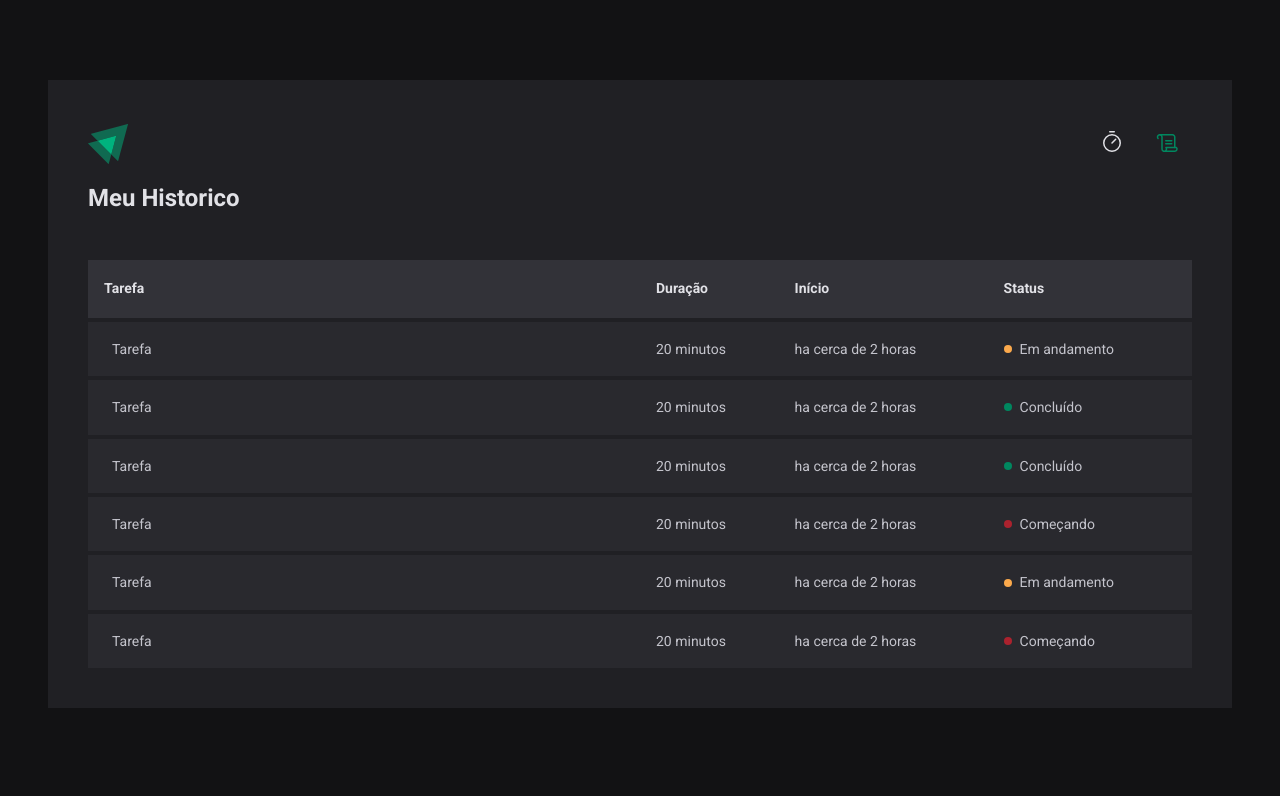
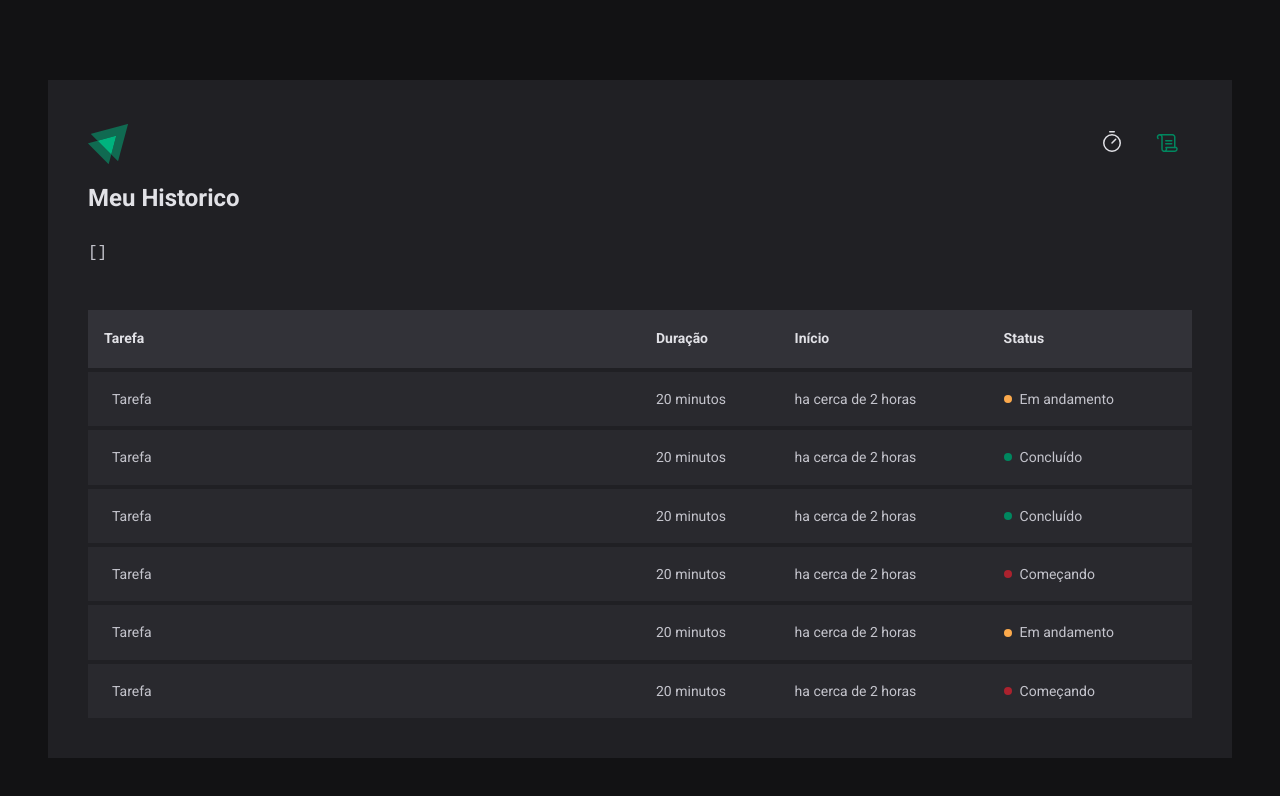
Before and after one commit to Ericles-Miller/Ignite_watch, a React (Vite) app: page /history in a window 1280 px wide. Shown: the top 796 px of the page. Built offline with nearby package versions, Linux system fonts and the light colour scheme.

Commit message:
insert on aplication context and make corrections relations on context

```diff
--- a/src/components/History/index.tsx
+++ b/src/components/History/index.tsx
@@ -1,9 +1,19 @@
+import { useContext } from "react";
 import { HistoryContainer, HistoryList, Status } from "./styles";
+import { CyclesContext } from "../../contexts/CyclesContext";
+import { json } from "react-router-dom";
 
 export function History() {
+
+  const {cycles} = useContext(CyclesContext)
+
   return (
     <HistoryContainer>
       <h1>Meu Historico</h1>
+
+      <pre>
+        {JSON.stringify(cycles, null, 2)}
+      </pre>
 
       <HistoryList>
         <table>
--- a/src/contexts/CyclesContext.tsx
+++ b/src/contexts/CyclesContext.tsx
@@ -14,6 +14,7 @@
 }
 
 interface CyclesContextType {
+  cycles: Cycle [];
   activeCycle: Cycle | undefined;
   activeCycleId: string | null;
   amountSecondsPassed: number;
@@ -86,6 +87,7 @@
   return (
     <CyclesContext.Provider
       value={{
+        cycles,
         activeCycle,
         activeCycleId,
         markCurrentCycleAsFinished,
```
